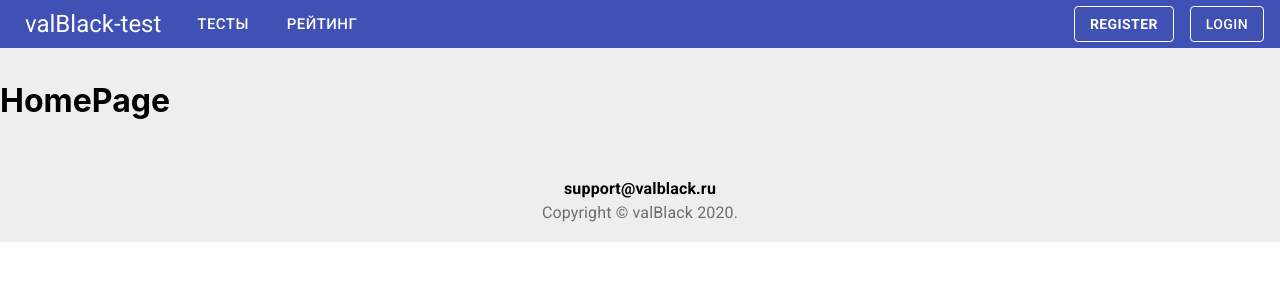
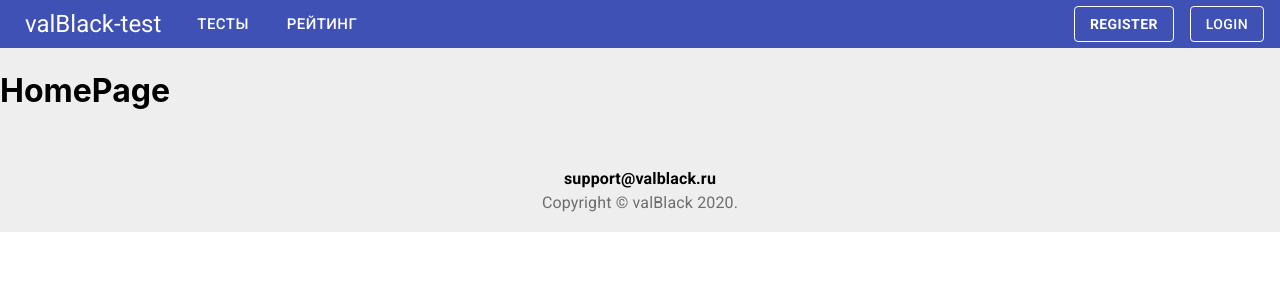
Before and after one commit to BlackHeart426/valblack-test, a React (Create React App) app in the folder client/: page / in a window 1280 px wide. Shown: the top 300 px of the page. Built offline with nearby package versions, Linux system fonts and the light colour scheme.

Commit message:
fix css pt

```diff
--- a/client/src/App.tsx
+++ b/client/src/App.tsx
@@ -16,7 +16,7 @@ const useStyles = makeStyles((theme: Theme) =>
             background: grey[200]
         },
         wrapper: {
-          paddingTop: 60
+          paddingTop: 50
         },
         content: {
             flex: '1 0 auto'
```
